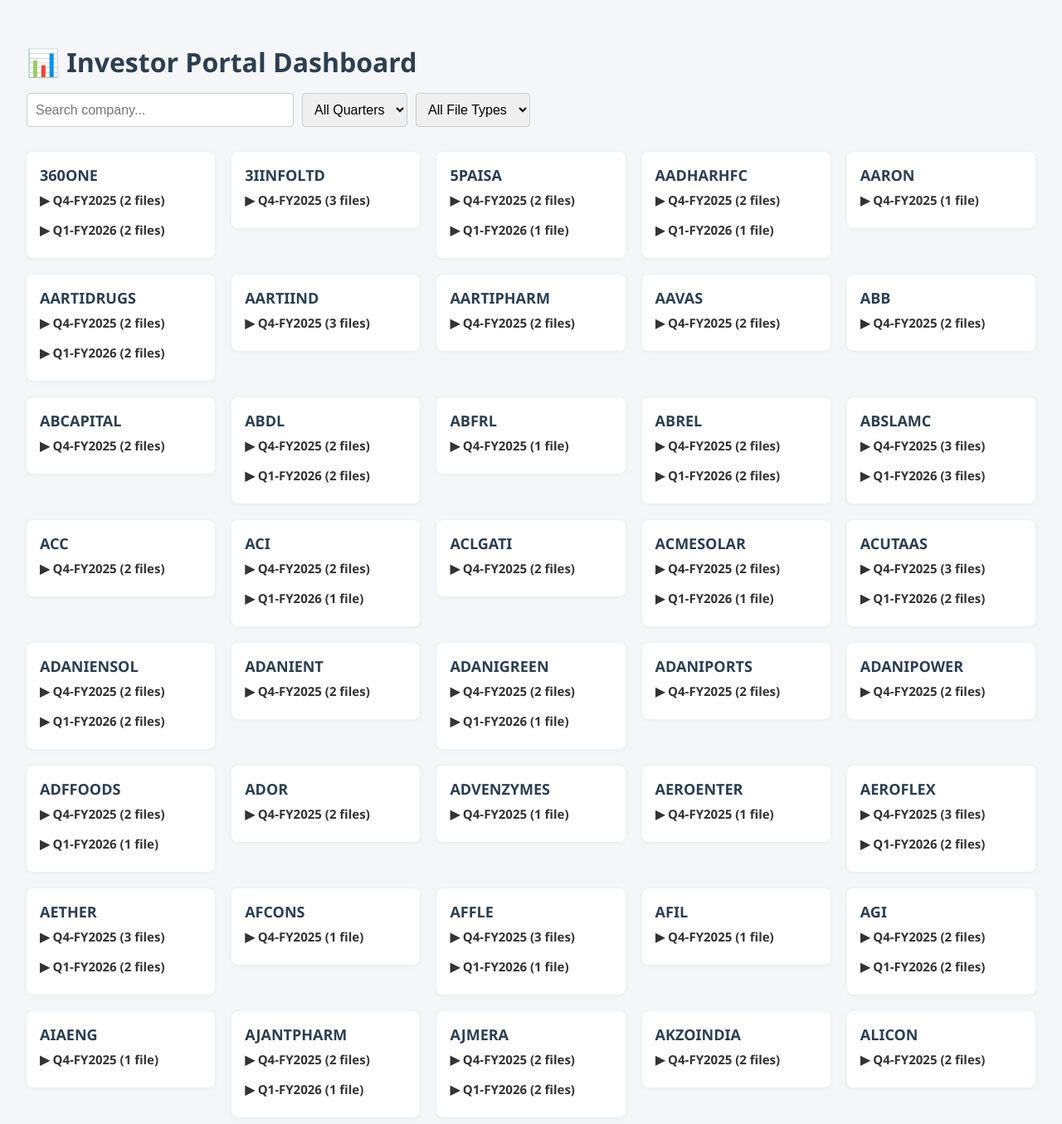
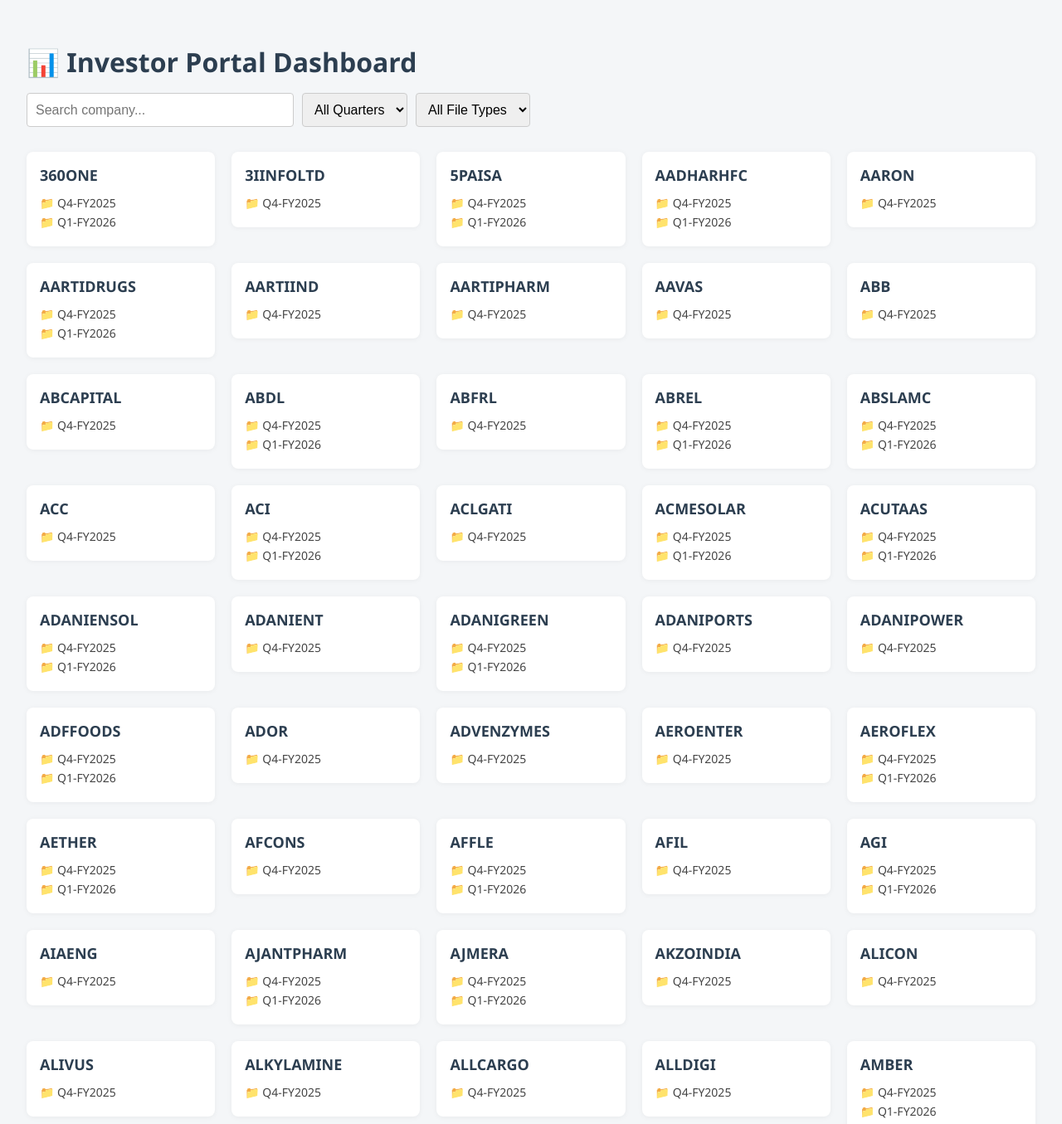
Before and after one commit to uday1909/investor-portal_backend, a Flask app: page /investor-desk in a window 1280 px wide. Shown: the top 1355 px of the page at 83% size. Run offline with Flask 2, Linux system fonts and the light colour scheme.

Commit message:
Update investor_desk.html

```diff
--- a/templates/investor_desk.html
+++ b/templates/investor_desk.html
@@ -82,55 +82,13 @@
     }
 
     .quarters {
-      overflow: hidden;
-      max-height: 0;
-      transition: max-height 0.4s ease;
-    }
-
-    .quarters.expanded {
-      max-height: 1000px;
+      margin-top: 0.75rem;
     }
 
     .quarter {
-      margin-top: 0.5rem;
-      font-size: 15px;
-    }
-
-    .quarter h4 {
-      margin: 0.5rem 0;
-      font-size: 15px;
-      color: #333;
-      cursor: pointer;
-    }
-
-    ul {
-      list-style: none;
-      padding-left: 1rem;
-      margin: 0.5rem 0 0 0;
-      overflow: hidden;
-      max-height: 0;
-      transition: max-height 0.4s ease;
-    }
-
-    ul.expanded {
-      max-height: 500px;
-    }
-
-    li {
-      margin: 5px 0;
-    }
-
-    a {
-      color: #007acc;
-      text-decoration: none;
-    }
-
-    a:hover {
-      text-decoration: underline;
-    }
-
-    .icon {
-      margin-right: 6px;
+      font-size: 14px;
+      color: #444;
+      margin-bottom: 4px;
     }
 
     .not-found {
@@ -239,7 +197,6 @@
       }
 
       keys.forEach(company => {
-        const companyId = `company_${company.replace(/\W+/g, "_")}`;
         const companyLink = document.createElement("a");
         companyLink.href = `/company/${company}`;
         companyLink.className = "company";
@@ -248,31 +205,15 @@
         companyDiv.innerHTML = `<h2>${company}</h2>`;
 
         const quartersDiv = document.createElement("div");
-        quartersDiv.className = "quarters expanded";
+        quartersDiv.className = "quarters";
 
         const quarters = data[company];
         const sorted = Object.keys(quarters).sort().reverse();
 
         sorted.forEach(qtr => {
-          const toggleId = `${company}_${qtr}`.replace(/\W+/g, "_");
           const qtrDiv = document.createElement("div");
           qtrDiv.className = "quarter";
-          qtrDiv.innerHTML = `
-            <h4 onclick="toggleVisibility('${toggleId}')">
-              ▶ ${qtr} (${quarters[qtr].length} file${quarters[qtr].length !== 1 ? 's' : ''})
-            </h4>
-            <ul id="${toggleId}"></ul>
-          `;
-          const ul = qtrDiv.querySelector("ul");
-
-          quarters[qtr].forEach(f => {
-            const ext = getFileExtension(f.file);
-            const icon = getFileIcon(ext);
-            const li = document.createElement("li");
-            li.innerHTML = `<span class="icon">${icon}</span><a href="${f.file}" target="_blank">${f.name}</a>`;
-            ul.appendChild(li);
-          });
-
+          qtrDiv.innerHTML = `📁 ${qtr}`;
           quartersDiv.appendChild(qtrDiv);
         });
 
@@ -282,22 +223,10 @@
       });
     }
 
-    function toggleVisibility(id) {
-      const el = document.getElementById(id);
-      el.classList.toggle("expanded");
-    }
-
     function getFileExtension(link) {
       const parts = link.split(".");
       return parts.length > 1 ? parts.pop().split("?")[0].toLowerCase() : "file";
     }
-
-    function getFileIcon(ext) {
-      if (ext === "pdf") return "📄";
-      if (ext === "mp3" || ext === "m4a") return "🎧";
-      if (ext === "txt") return "📝";
-      return "📁";
-    }
   </script>
 </body>
 </html>
```
